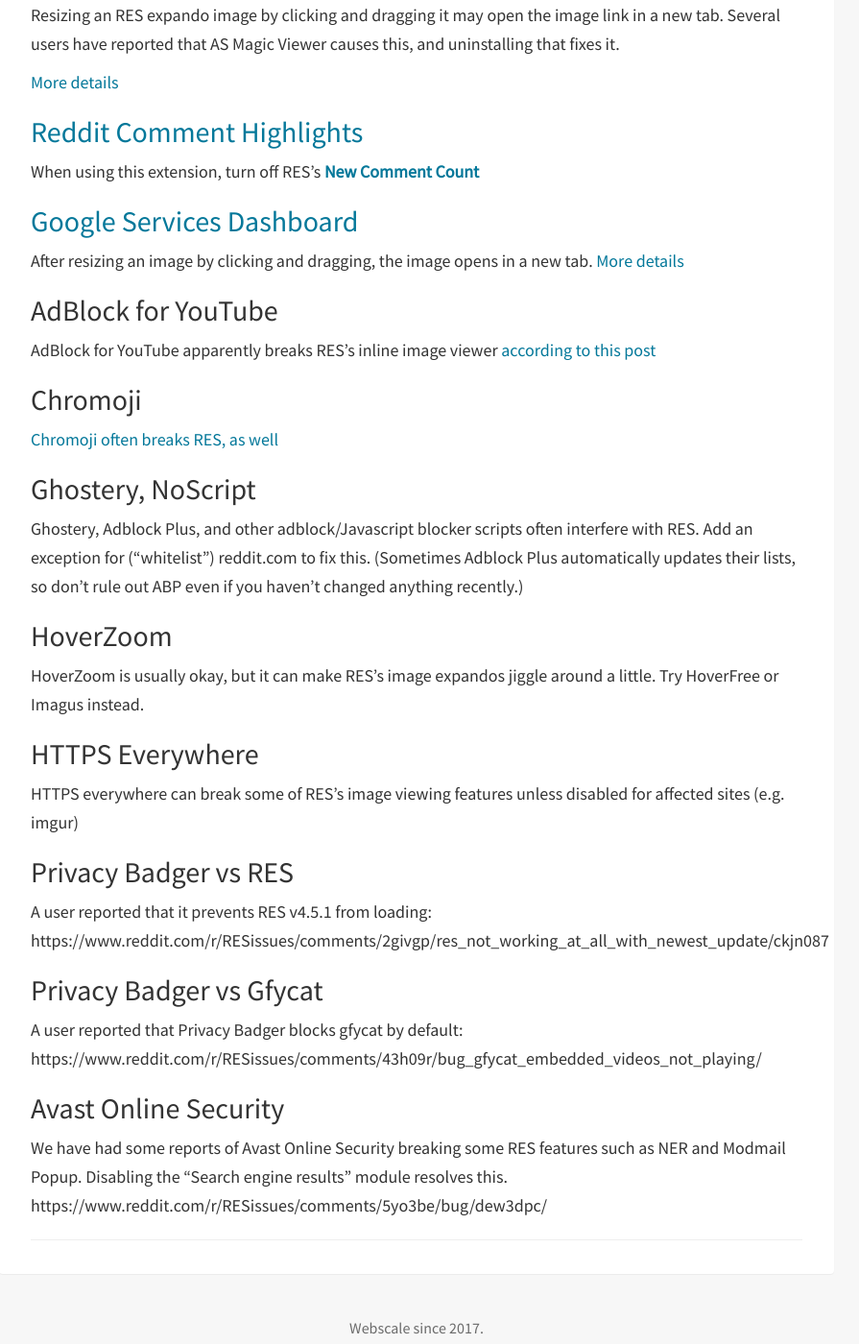
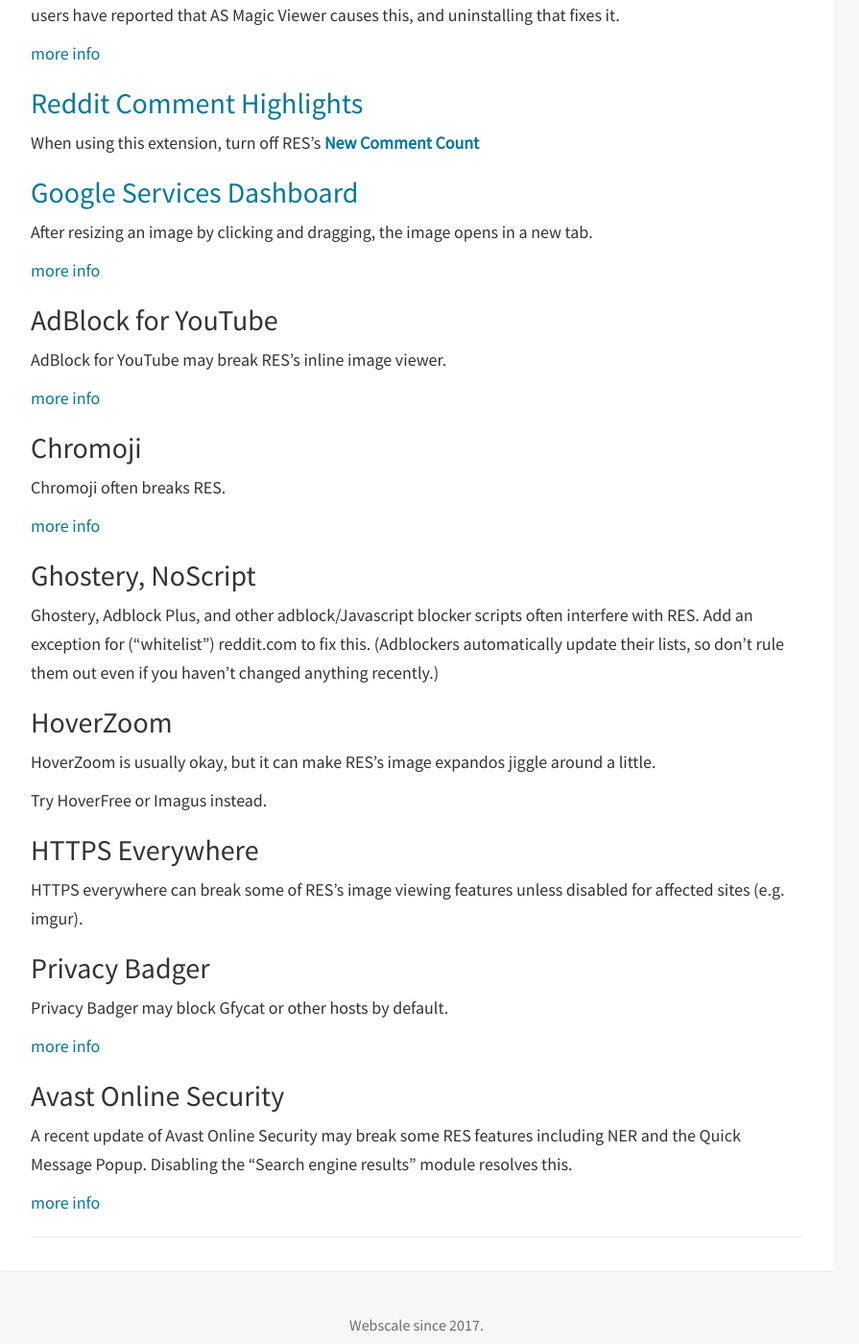
Before and after one commit to Reddit-Enhancement-Suite/Reddit-Enhancement-Suite.github.io, a Jekyll site: the page built from knownissues.md, in a window 1280 px wide and 1400 px high, scrolled down 1826 px. Shown: the whole window at 96% size, without its empty margins (206-1101 px from the left). Built offline with Jekyll 4.4.1, drawn with Linux system fonts in a browser that asks for light colours; nearby versions of some CDN libraries; some of the changed text lies outside the part shown.

Commit message:
clean up known issues

```diff
--- a/knownissues.md
+++ b/knownissues.md
@@ -8,7 +8,6 @@
 # Extension conflicts
 
 Some common extensions interfere with RES.  To troubleshoot potential conflicts, try turning off all your other extensions.
-
 
 * **Chrome / Opera:** go to chrome://extensions > for each extension, uncheck the  checkbox ☑ Enabled
 
@@ -24,13 +23,13 @@
 
 If Twitter embeds are showing plain text, Ghostery may be blocking Twitter's formatting script. To fix this, disable Ghostery's [Twitter Button Filter](https://apps.ghostery.com/en/apps/twitter_button).
 
-https://www.reddit.com/r/RESissues/comments/43khwi/twitter_expandos_not_working_with_the/
+[more info](https://www.reddit.com/r/RESissues/comments/43khwi/twitter_expandos_not_working_with_the/)
 
 ### EmojiInput by EmojiStuff.com
 
 Emoji Input reportedly blocks Account Switcher dropdown showing when clicking the snoo/arrow button and image expandos.
 
-https://www.reddit.com/r/RESissues/comments/4is8fm/bug_account_switcher_and_the_pictures_in_comments/d320tcl?context=5
+[more info](https://www.reddit.com/r/RESissues/comments/4is8fm/bug_account_switcher_and_the_pictures_in_comments/d320tcl?context=5)
 
 ### Dashlane
 
@@ -38,7 +37,7 @@
 
 > "Warning: Unresponsive script [...] Script: resource://gre/modules/commonj...scripts/kwift.FFJETPACK.min.js"
 
-[More info](https://www.reddit.com/r/firefox/comments/3yzns6/temporary_hangs_on_scriptskwiftffjetpackminjs1/d0zhgv0)
+[more info](https://www.reddit.com/r/firefox/comments/3yzns6/temporary_hangs_on_scriptskwiftffjetpackminjs1/d0zhgv0)
 
 ### McAfee Site Advisor
 
@@ -46,13 +45,13 @@
 
 > Exception... "<no message>" nsresult: "0x805e0006 (<unknown>)" location: "JS frame :: chrome://saff/content/saffplg.js :: oSAPlg.navigate :: line 30" data: no]
 
-[More discussion](http://www.reddit.com/r/resissues/comments/3re92n/_/)
+This is unrelated to RES.
 
-This is unrelated to RES.
+[more info](http://www.reddit.com/r/resissues/comments/3re92n/_/)
 
 #### Click and dragging an image open a new tab
 
-Typically caused by other extensions interfering with res. If you encounter this, try turning off other extensions and reloading the page to track down the culprit.
+Typically caused by other extensions interfering with RES. If you encounter this, try turning off other extensions and reloading the page to track down the culprit.
 
 Several common extensions which cause this issue area listed below.
 
@@ -62,8 +61,7 @@
 
 Resizing an RES expando image by clicking and dragging it may open the image link in a new tab. Several users have reported that AS Magic Viewer causes this, and uninstalling that fixes it.
 
-[More details](https://www.reddit.com/r/RESissues/comments/3pje2u/bug_zoom_with_expandables_opens_the_link/)
-
+[more info](https://www.reddit.com/r/RESissues/comments/3pje2u/bug_zoom_with_expandables_opens_the_link/)
 
 ### [Reddit Comment Highlights](https://github.com/staticfish/Reddit-Comment-Highlights)
 
@@ -71,39 +69,44 @@
 
 ### [Google Services Dashboard](https://chrome.google.com/webstore/detail/google-services-dashboard/eijbjfcckboebcapjecehbbbcdojcelo)
 
-After resizing an image by clicking and dragging, the image opens in a new tab. [More details](https://www.reddit.com/r/RESissues/comments/2v48mo/images_open_in_new_tab_after_dragging_to_expand/cofw8o5)
+After resizing an image by clicking and dragging, the image opens in a new tab.
+
+[more info](https://www.reddit.com/r/RESissues/comments/2v48mo/images_open_in_new_tab_after_dragging_to_expand/cofw8o5)
 
 ### AdBlock for YouTube
 
-AdBlock for YouTube apparently breaks RES's inline image viewer [according to this post](http://www.reddit.com/r/RESissues/comments/2c4myb/bug_adblock_for_youtube_addon_breaks_images/)
+AdBlock for YouTube may break RES's inline image viewer.
+
+[more info](http://www.reddit.com/r/RESissues/comments/2c4myb/bug_adblock_for_youtube_addon_breaks_images/)
 
 ### Chromoji
 
-[Chromoji often breaks RES, as well](https://www.reddit.com/r/RESissues/comments/1wv3ny/sticky_chromoji_is_breaking_redditres_on_windows/)
+Chromoji often breaks RES.
 
+[more info](https://www.reddit.com/r/RESissues/comments/1wv3ny/sticky_chromoji_is_breaking_redditres_on_windows/)
 
 ### Ghostery, NoScript
 
-Ghostery, Adblock Plus, and other adblock/Javascript blocker scripts often interfere with RES. Add an exception for ("whitelist") reddit.com to fix this. (Sometimes Adblock Plus automatically updates their lists, so don't rule out ABP even if you haven't changed anything recently.)
+Ghostery, Adblock Plus, and other adblock/Javascript blocker scripts often interfere with RES. Add an exception for ("whitelist") reddit.com to fix this. (Adblockers automatically update their lists, so don't rule them out even if you haven't changed anything recently.)
 
 ### HoverZoom
 
 HoverZoom is usually okay, but it can make RES's image expandos jiggle around a little.
+
 Try HoverFree or Imagus instead.
 
 ### HTTPS Everywhere
 
-HTTPS everywhere can break some of RES's image viewing features unless disabled for affected sites (e.g. imgur)
+HTTPS everywhere can break some of RES's image viewing features unless disabled for affected sites (e.g. imgur).
 
-### Privacy Badger vs RES
+### Privacy Badger
 
-A user reported that it prevents RES v4.5.1 from loading: https://www.reddit.com/r/RESissues/comments/2givgp/res_not_working_at_all_with_newest_update/ckjn087
+Privacy Badger may block Gfycat or other hosts by default.
 
-### Privacy Badger vs Gfycat
-
-A user reported that Privacy Badger blocks gfycat by default: https://www.reddit.com/r/RESissues/comments/43h09r/bug_gfycat_embedded_videos_not_playing/
+[more info](https://www.reddit.com/r/RESissues/comments/43h09r/bug_gfycat_embedded_videos_not_playing/)
 
 ### Avast Online Security
 
-We have had some reports of Avast Online Security breaking some RES features such as NER and Modmail Popup. Disabling the "Search engine results" module resolves this.
-https://www.reddit.com/r/RESissues/comments/5yo3be/bug/dew3dpc/
+A recent update of Avast Online Security may break some RES features including NER and the Quick Message Popup. Disabling the "Search engine results" module resolves this.
+
+[more info](https://www.reddit.com/r/RESissues/comments/5yo3be/bug/dew3dpc/)
```
